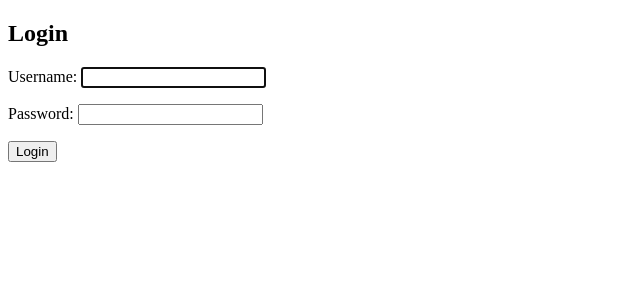
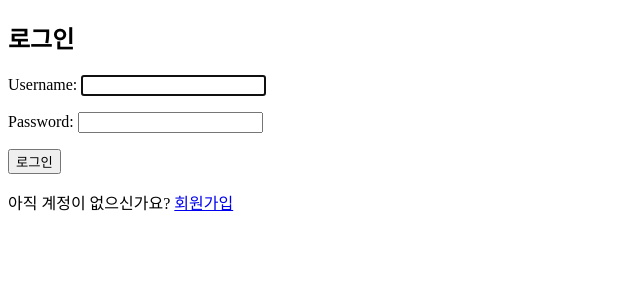
Before and after one commit to EoL-Hello/eolproject, a Django app: page / in a window 1280 px wide. Shown: the top 300 px of the page, without its empty margins (0-640 px from the left). Run offline with Django 5.2, Linux system fonts and the light colour scheme.

Commit message:
login signup

```diff
--- a/StockPulse/urls.py
+++ b/StockPulse/urls.py
@@ -14,10 +14,13 @@ Including another URLconf
     1. Import the include() function: from django.urls import include, path
     2. Add a URL to urlpatterns:  path('blog/', include('blog.urls'))
 """
-
 from django.urls import path
 from django.contrib.auth.views import LoginView  # LoginView 임포트
 
+from StockPulse import views
+
 urlpatterns = [
     path('', LoginView.as_view(), name='login'),  # LoginView 사용
+    path('signup/', views.signup, name='signup'),  # 회원가입 URL 추가
+
 ]
--- a/templates/registration/login.html
+++ b/templates/registration/login.html
@@ -4,14 +4,15 @@
 <head>
     <meta charset="UTF-8">
     <meta name="viewport" content="width=device-width, initial-scale=1.0">
-    <title>Login</title>
+    <title>로그인</title>
 </head>
 <body>
-    <h2>Login</h2>
+    <h2>로그인</h2>
     <form method="post">
         {% csrf_token %}
-        {{ form.as_p }}
-        <button type="submit">Login</button>
+        {{ form.as_p }}  <!-- 로그인 폼 -->
+        <button type="submit">로그인</button>
     </form>
+    <p>아직 계정이 없으신가요? <a href="{% url 'signup' %}">회원가입</a></p>
 </body>
 </html>
--- a/urls.py
+++ b/urls.py
@@ -3,5 +3,5 @@ from django.urls import path, include
 
 urlpatterns = [
     #path('admin/', admin.site.urls),
-    path('', include('login.urls')),  # appname 앱의 urls.py를 포함
+    #path('', include('login.urls')),  # appname 앱의 urls.py를 포함
 ]
```
Also changed, not shown: StockPulse/views.py (+15 -1 lines), templates/registration/signup.html (added, +18 -0 lines).
